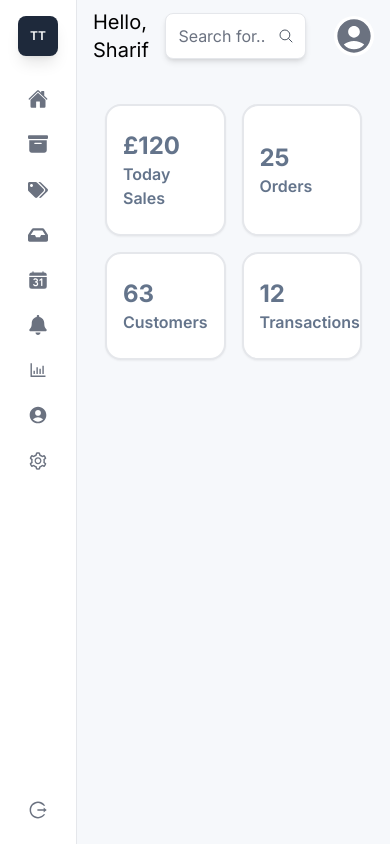
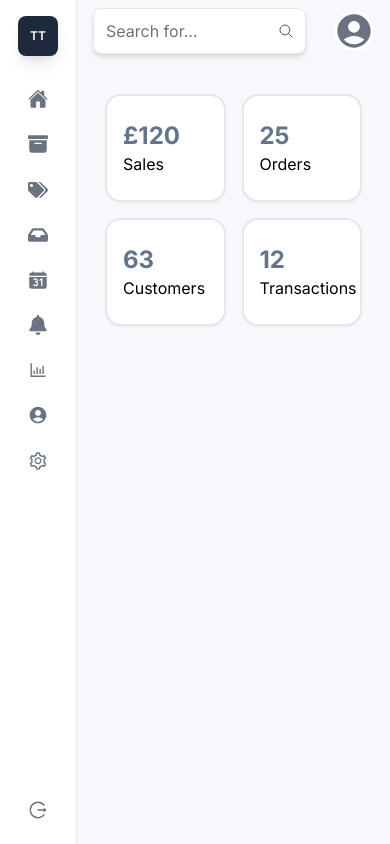
Before and after one commit to sharif2315/tasty-trails-ui, a Next.js app: page /admin in a window 390 px wide. Built offline with nearby package versions, Linux system fonts and the light colour scheme.

Commit message:
StatsSection wip

```diff
--- a/app/admin/page.tsx
+++ b/app/admin/page.tsx
@@ -10,7 +10,7 @@ const Admin = () => {
             <AdminSidebar />
 
             <div className="px-4 w-full">
-                <div className="grid place-content-center">
+                <div className="grid">
                     <Navbar />
                     <StatsSection />
                     {/* <AdminTable/> */}
--- a/components/Navbar.tsx
+++ b/components/Navbar.tsx
@@ -27,7 +27,7 @@ const Navbar = () => {
     return (
         <div className="sticky flex gap-4 py-2 justify-between items-center">
 
-            <div className="text-xl">Hello, Sharif</div>
+            <div className="text-xl hidden md:block">Hello, Sharif</div>
 
             <SearchInput />
 
--- a/components/StatsSection.tsx
+++ b/components/StatsSection.tsx
@@ -8,9 +8,9 @@ interface StatCardProps {
 }
 const StatCard: React.FC<StatCardProps> = ({ name, value }) => {
     return (
-        <div className='flex flex-col justify-center bg-white text-slate-500 border-gray-200 border-2 shadow-sm rounded-2xl py-6 px-4'>
-            <h1 className='text-2xl font-bold'>{value}</h1>
-            <p className='text-md font-semibold'>{name}</p>
+        <div className='flex flex-col justify-center bg-white  border-gray-200 border-2 shadow-sm rounded-2xl py-6 px-4'>
+            <h1 className='text-2xl font-bold text-slate-500'>{value}</h1>
+            <p className='text-md font-semiboldtext-slate-600'>{name}</p>
         </div>
     )
 }
@@ -18,8 +18,8 @@ const StatCard: React.FC<StatCardProps> = ({ name, value }) => {
 const StatsSection = () => {
     return (
         <div className='my-8 px-3'>
-            <div className='grid grid-cols-2 lg:grid-cols-4 gap-4'>
-                <StatCard name='Today Sales' value='£120'/>
+            <div className='grid grid-cols-2 md:grid-cols-4 gap-4'>
+                <StatCard name='Sales' value='£120'/>
                 <StatCard name='Orders' value='25'/>
                 <StatCard name='Customers' value='63'/>
                 <StatCard name='Transactions' value='12'/>
```
